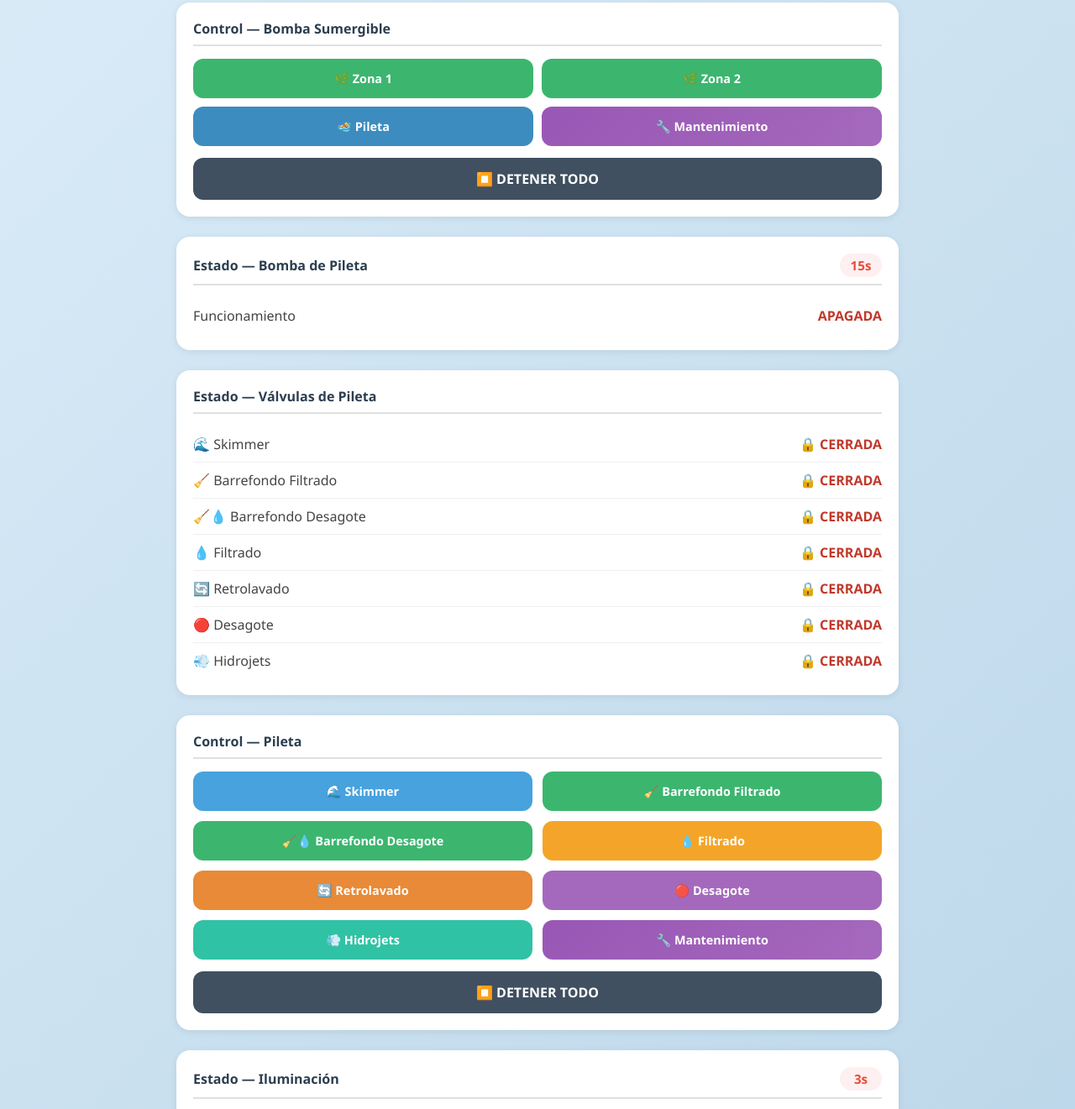
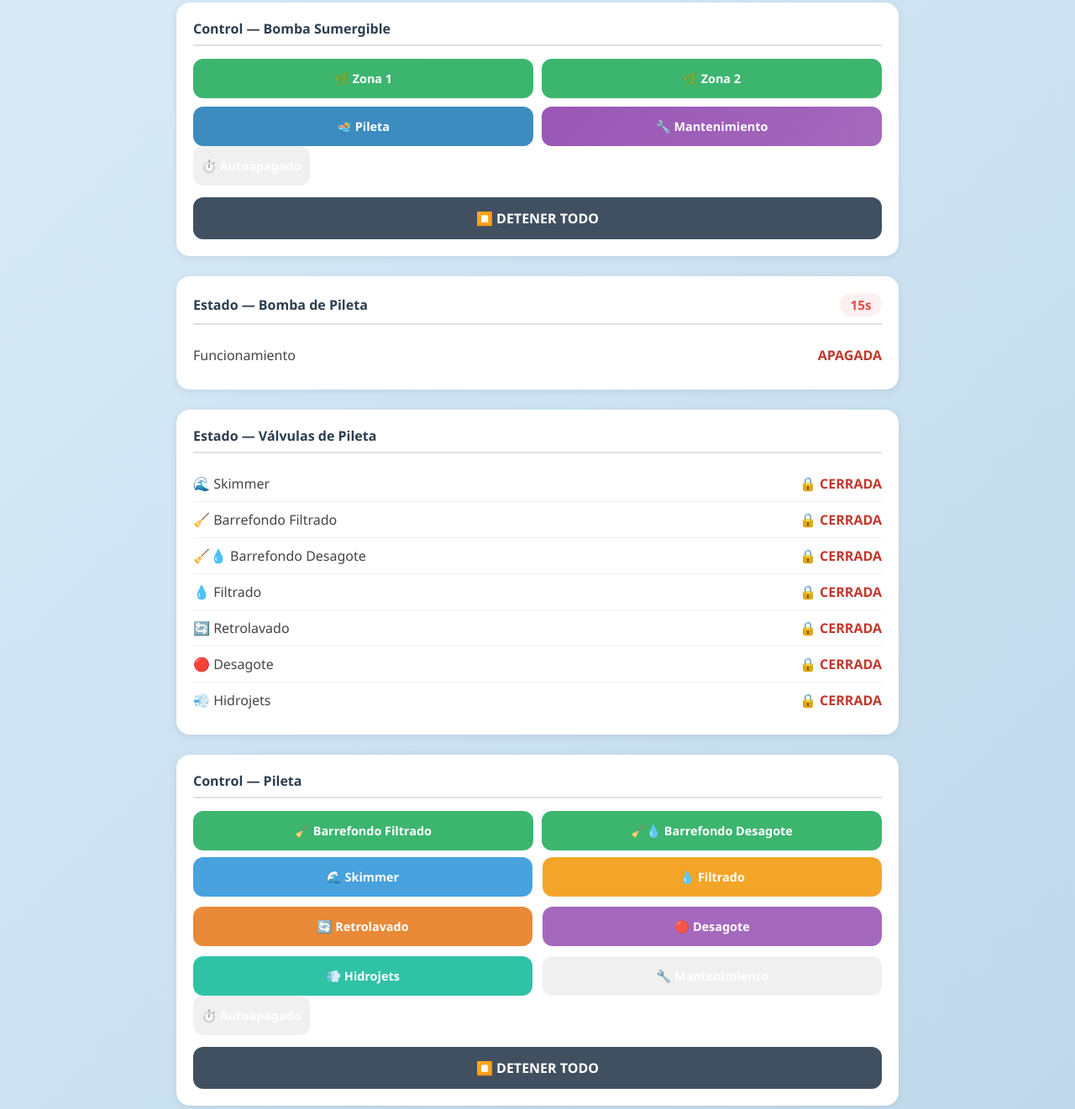
Before and after one commit to Vehiculosenventa/smart.pileta, a plain HTML site: page index.html in a window 1280 px wide. Shown: the part 766-2087 px from the top of the page at 84% size. Drawn offline with Linux system fonts and the light colour scheme.

Commit message:
Update index.html

```diff
--- a/index.html
+++ b/index.html
@@ -5,6 +5,7 @@
     <meta name="viewport" content="width=device-width,initial-scale=1.0">
     <title>Pileta Smart</title>
     <link rel="stylesheet" href="estilos.css">
+    <script src="temporizador.js"></script>
 </head>
 <body>
 
@@ -60,6 +61,7 @@
             <button id="btn-llenado" class="boton btn-azul-agua" onclick="toggleValvulaBomba('llenado')">🏊 Pileta</button>
             <button id="btn-mtto-bomba" class="boton btn-mantenimiento" onclick="iniciarMantenimientoBomba()">🔧 Mantenimiento</button>
         </div>
+        <button id="btn-autoapagado-bomba" class="boton" onclick="abrirTemporizador('bomba')">⏱️ Autoapagado</button>
         <button class="boton btn-detener" onclick="detenerTodoBomba()">⏹️ DETENER TODO</button>
     </div>
 
@@ -108,16 +110,20 @@
 
     <div class="tarjeta">
         <h2>Control — Pileta</h2>
+        <!-- Barrefondo uno al lado del otro -->
+        <div class="fila-doble">
+            <button id="btn-barrefondo" class="boton btn-p2" onclick="activarValvulaPileta('barrefondo')">🧹 Barrefondo Filtrado</button>
+            <button id="btn-barrefondo-desagote" class="boton btn-p2" onclick="activarValvulaPileta('barrefondo-desagote')">🧹💧 Barrefondo Desagote</button>
+        </div>
         <div class="fila-doble-tres">
             <button id="btn-skimmer" class="boton btn-p1" onclick="activarValvulaPileta('skimmer')">🌊 Skimmer</button>
-            <button id="btn-barrefondo" class="boton btn-p2" onclick="activarValvulaPileta('barrefondo')">🧹 Barrefondo Filtrado</button>
-            <button id="btn-barrefondo-desagote" class="boton btn-p2" onclick="activarValvulaPileta('barrefondo-desagote')">🧹💧 Barrefondo Desagote</button>
             <button id="btn-filtrado" class="boton btn-p3" onclick="activarValvulaPileta('filtrado')">💧 Filtrado</button>
             <button id="btn-retrolavado" class="boton btn-p4" onclick="activarValvulaPileta('retrolavado')">🔄 Retrolavado</button>
             <button id="btn-desagote" class="boton btn-p5" onclick="activarValvulaPileta('desagote')">🔴 Desagote</button>
             <button id="btn-hidrojets" class="boton btn-p6" onclick="activarValvulaPileta('hidrojets')">💨 Hidrojets</button>
-            <button id="btn-mtto-pileta" class="boton btn-mantenimiento" onclick="iniciarMantenimientoPileta()">🔧 Mantenimiento</button>
+            <button id="btn-mtto-pileta" class="boton" onclick="iniciarMantenimientoPileta()">🔧 Mantenimiento</button>
         </div>
+        <button id="btn-autoapagado-pileta" class="boton" onclick="abrirTemporizador('pileta')">⏱️ Autoapagado</button>
         <button class="boton btn-detener" onclick="detenerTodoPileta()">⏹️ DETENER TODO</button>
     </div>
 
@@ -152,8 +158,12 @@
             <button id="btn-luz-jardin" class="boton btn-p3" onclick="toggleLuz('jardin')">💡 Jardín</button>
             <button id="btn-luz-quincho" class="boton btn-p4" onclick="toggleLuz('quincho')">💡 Quincho</button>
         </div>
+        <button id="btn-autoapagado-luces" class="boton" onclick="abrirTemporizador('luces')">⏱️ Autoapagado</button>
         <button class="boton btn-detener" onclick="apagarTodoLuces()">⏹️ APAGAR TODO</button>
     </div>
+
+    <!-- Recuadro del temporizador - cargado desde el script -->
+    <div id="modal-temporizador"></div>
 
     <div class="pie">📡 Pileta Smart — Lista para conectar</div>
 
```
